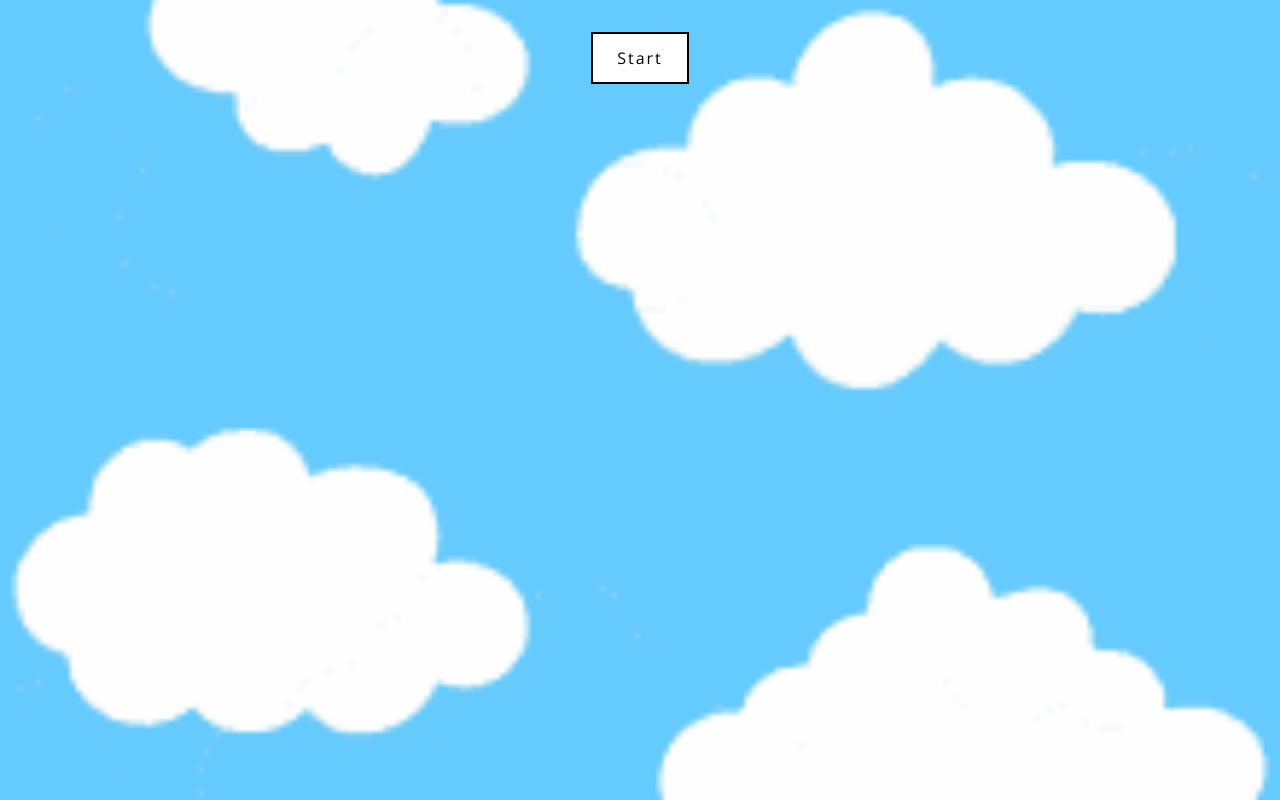
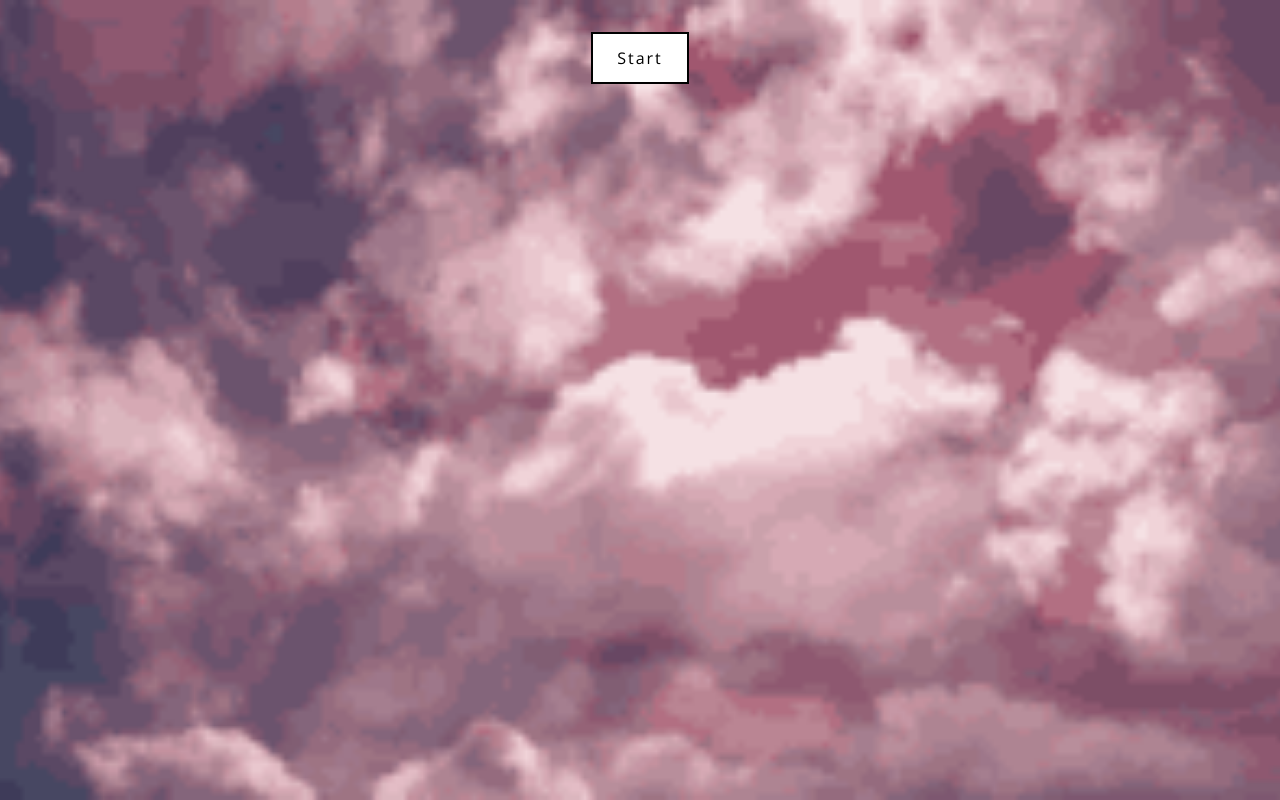
Before and after one commit to elizavetak0/Some-Letters-For-You, a website: page index.html in a window 1280 px wide. Drawn offline with nearby package versions, Linux system fonts and the light colour scheme.

Commit message:
Update style.css

```diff
--- a/style.css
+++ b/style.css
@@ -24,7 +24,7 @@ body {
   letter-spacing: 2px;
   line-height: 1.5;
 
-  background-image: url("./img/sky-clouds.gif?v=10");
+  background-image: url("./img/clouds-cloud.gif?v=10");
   background-size: cover;
   background-position: center;
   background-repeat: no-repeat;
```
